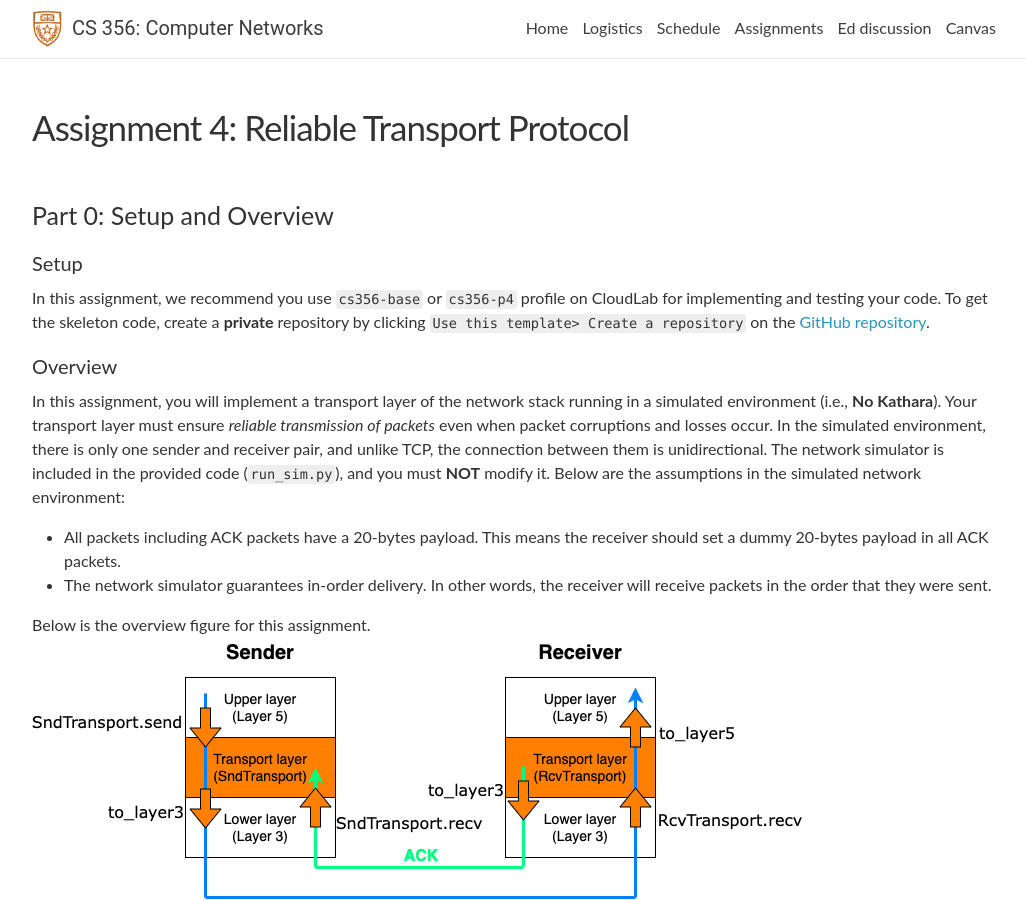
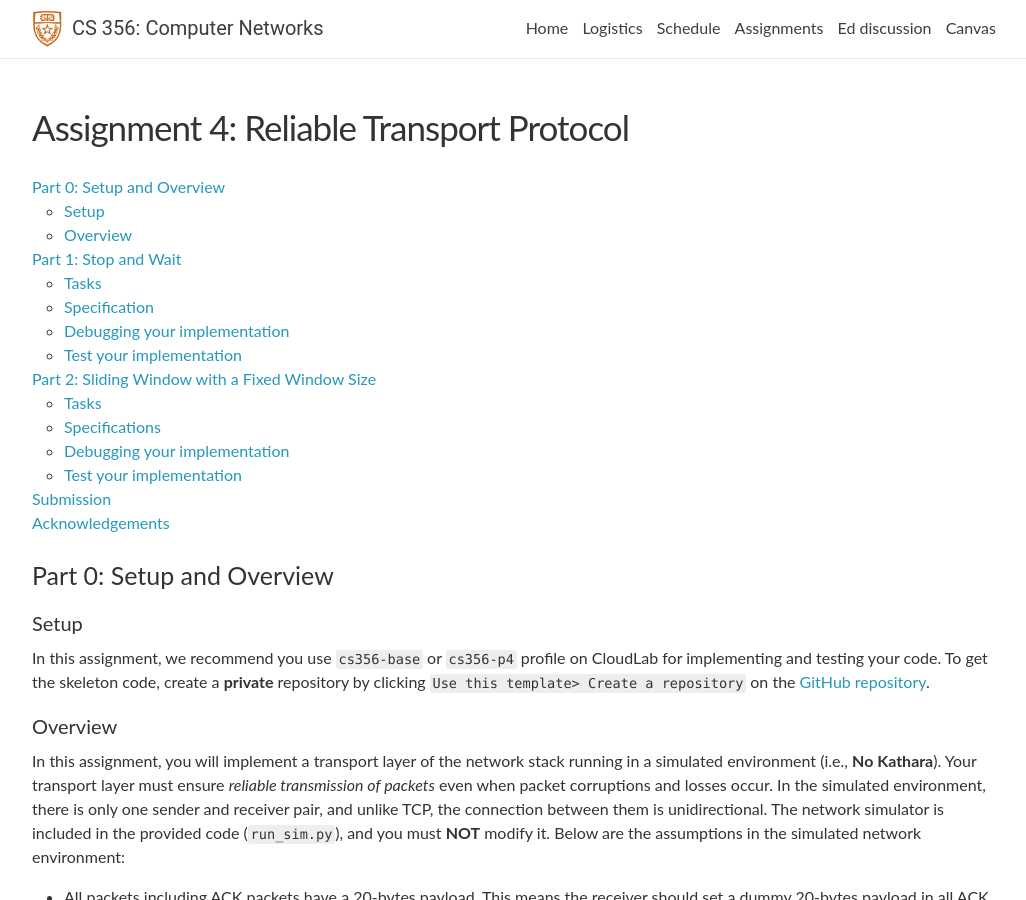
Before and after one commit to utcs356/sp25, a Jekyll site: the page built from _pages/4_congestion_flow_control.md, in a window 1280 px wide and 900 px high. Shown: the whole window, without its empty margins (126-1152 px from the left). Built offline with Jekyll 4.4.1, drawn with Linux system fonts in a browser that asks for light colours; nearby versions of some CDN libraries; comment, search, counter and statistics services are not loaded.

Commit message:
Update 4_congestion_flow_control.md

```diff
--- a/_pages/4_congestion_flow_control.md
+++ b/_pages/4_congestion_flow_control.md
@@ -3,6 +3,9 @@ layout: page
 permalink: /assignments/assignment4
 title: "Assignment 4: Reliable Transport Protocol"
 ---
+
+* (The list will be replaced with the table of contents.)
+{:toc}
 
 ### Part 0: Setup and Overview
 #### Setup
```
